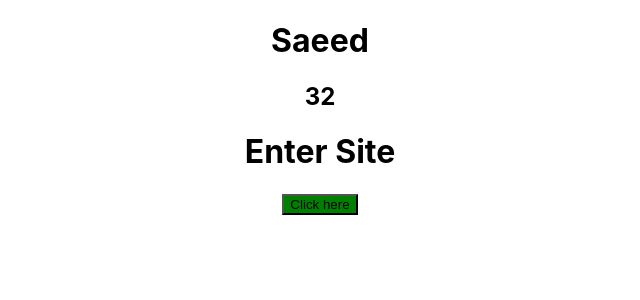
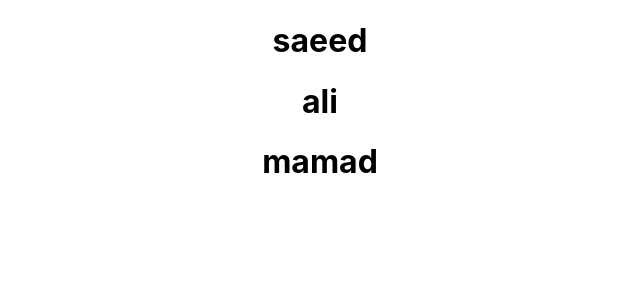
Before and after one commit to SaeedSaedi/react-course, a React (Create React App) app in the folder ep-1/: page / in a window 1280 px wide. Shown: the top 300 px of the page, without its empty margins (320-960 px from the left). Built offline with nearby package versions, Linux system fonts and the light colour scheme.

Commit message:
use map to show list items

```diff
--- a/ep-1/src/App.js
+++ b/ep-1/src/App.js
@@ -1,27 +1,17 @@
 import './App.css';
 
 function App() {
-  const age = 21;
+  const names = ["saeed","ali","mamad"]
 
   return (
     <div className="App">
-      <GetNameComponent name="Saeed" age={32} />
-      {age > 20 ? <h1>Enter Site</h1>: <h1>Forbidden</h1>}
-      {age === 20 && <h1>Age is 20</h1>}
-
-      <button type="submit" className={age > 20 ? "success":"warning"}>Click here</button>
+      { names.map((v,i)=>{
+        return <h1 key={i}>{v}</h1>
+      })}
     </div>
   );
 }
 
-//Component
-const GetNameComponent = (props) => {
-  return (
-    <div>
-      <h1>{props.name}</h1>
-      <h2>{props.age}</h2>
-    </div>
-  )
-}
+
 
 export default App;
```
